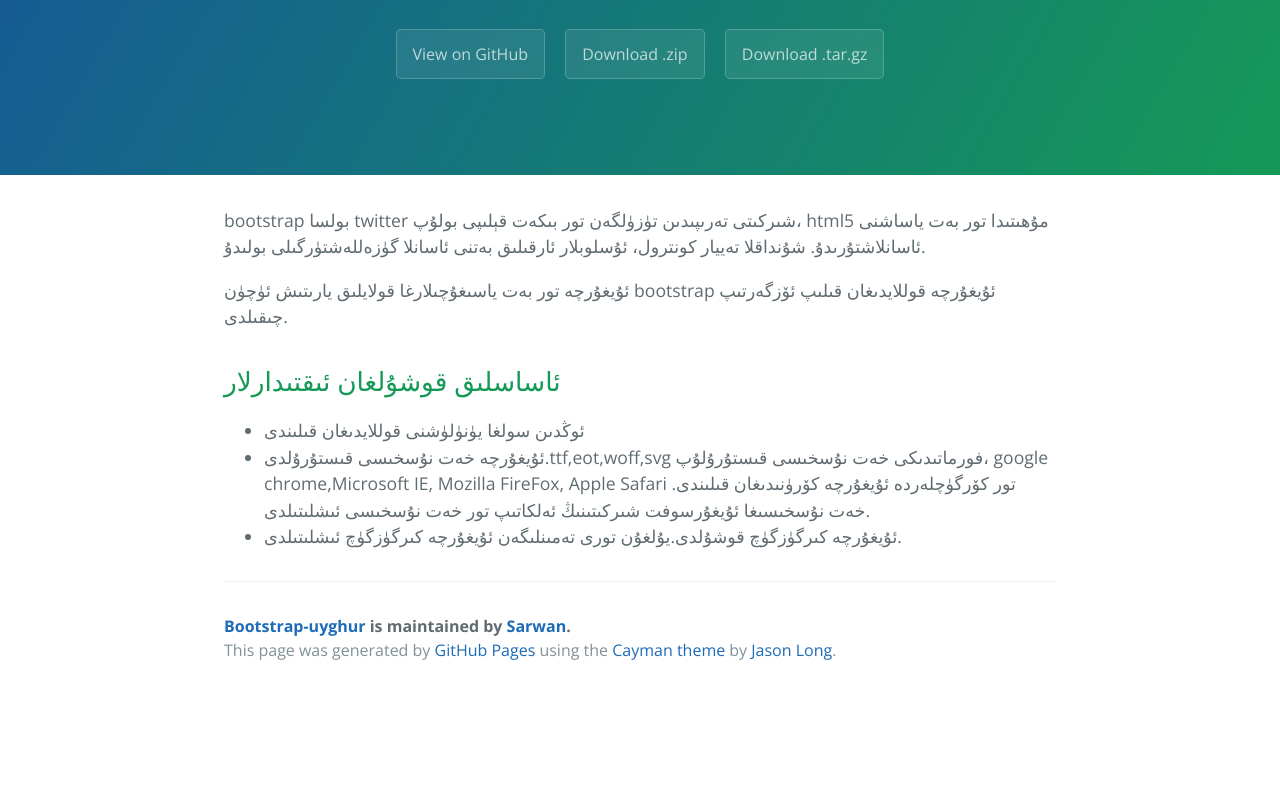
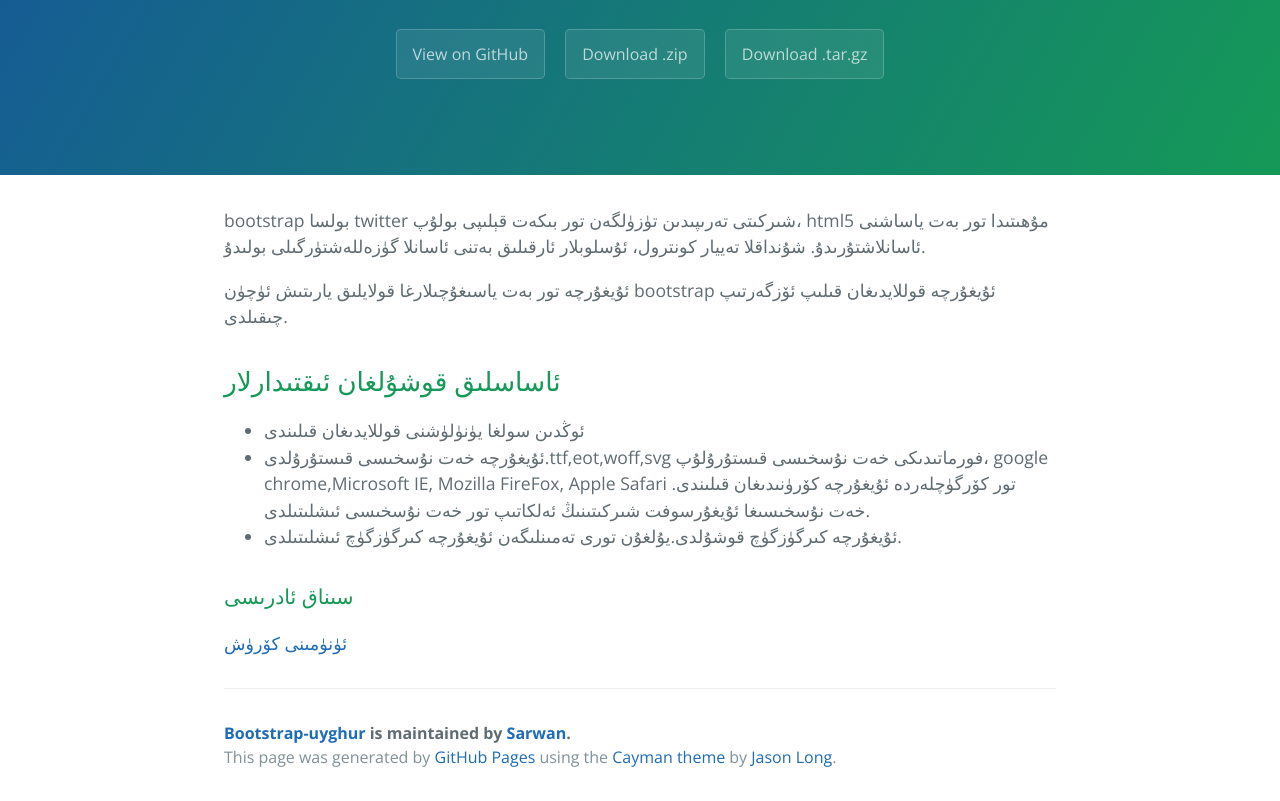
Before and after one commit to Sarwan/bootstrap-uyghur, a plain HTML site: page index.html in a window 1280 px wide. Shown: the part 208-1009 px from the top of the page. Before the commit the page ends 902 px from the top, so only its background shows below. Drawn offline with nearby package versions, Linux system fonts and the light colour scheme.

```diff
--- a/index.html
+++ b/index.html
@@ -32,6 +32,11 @@
 <li>ئۇيغۇرچە كىرگۈزگۈچ قوشۇلدى.يۇلغۇن تورى تەمىنلىگەن ئۇيغۇرچە كىرگۈزگۈچ ئىشلىتىلدى.</li>
 </ul>
 
+<h3>
+<a id="سىناق-ئادرىسى" class="anchor" href="#%D8%B3%D9%89%D9%86%D8%A7%D9%82-%D8%A6%D8%A7%D8%AF%D8%B1%D9%89%D8%B3%D9%89" aria-hidden="true"><span class="octicon octicon-link"></span></a>سىناق ئادرىسى</h3>
+
+<p><a href="http://lab.uyghurdev.net/bootstrapuyghur/bootstrap-uyghur-master/Test.html">ئۈنۈمىنى كۆرۈش</a></p>
+
       <footer class="site-footer">
         <span class="site-footer-owner"><a href="https://github.com/Sarwan/bootstrap-uyghur">Bootstrap-uyghur</a> is maintained by <a href="https://github.com/Sarwan">Sarwan</a>.</span>
 
--- a/params.json
+++ b/params.json
@@ -1 +1 @@
-{"name":"Bootstrap-uyghur","tagline":"twitter bootstap for uyghur language","body":"bootstrap بولسا twitter شىركىتى تەرىپىدىن تۈزۈلگەن تور بىكەت قېلىپى بولۇپ، html5 مۇھىتىدا تور بەت ياساشنى ئاسانلاشتۇرىدۇ. شۇنداقلا تەييار كونترول، ئۇسلوبلار ئارقىلىق بەتنى ئاسانلا گۈزەللەشتۈرگىلى بولىدۇ.\r\n\r\nئۇيغۇرچە تور بەت ياسىغۇچىلارغا قولايلىق يارىتىش ئۈچۈن bootstrap ئۇيغۇرچە قوللايدىغان قىلىپ ئۆزگەرتىپ چىقىلدى. \r\n## ئاساسلىق قوشۇلغان ئىقتىدارلار \r\n* ئوڭدىن سولغا يۈنۈلۈشنى قوللايدىغان قىلىندى\r\n* ئۇيغۇرچە خەت نۇسخىسى قىستۇرۇلدى.ttf,eot,woff,svg ڧورماتىدىكى خەت نۇسخىسى قىستۇرۇلۇپ، google chrome,Microsoft IE, Mozilla FireFox, Apple Safari تور كۆرگۈچلەردە ئۇيغۇرچە كۆرۈنىدىغان قىلىندى. خەت نۇسخىسىغا ئۇيغۇرسوڧت شىركىتىنىڭ ئەلكاتىپ تور خەت نۇسخىسى ئىشلىتىلدى.\r\n* ئۇيغۇرچە كىرگۈزگۈچ قوشۇلدى.يۇلغۇن تورى تەمىنلىگەن ئۇيغۇرچە كىرگۈزگۈچ ئىشلىتىلدى.\r\n","google":"","note":"Don't delete this file! It's used internally to help with page regeneration."}
+{"name":"Bootstrap-uyghur","tagline":"twitter bootstap for uyghur language","body":"bootstrap بولسا twitter شىركىتى تەرىپىدىن تۈزۈلگەن تور بىكەت قېلىپى بولۇپ، html5 مۇھىتىدا تور بەت ياساشنى ئاسانلاشتۇرىدۇ. شۇنداقلا تەييار كونترول، ئۇسلوبلار ئارقىلىق بەتنى ئاسانلا گۈزەللەشتۈرگىلى بولىدۇ.\r\n\r\nئۇيغۇرچە تور بەت ياسىغۇچىلارغا قولايلىق يارىتىش ئۈچۈن bootstrap ئۇيغۇرچە قوللايدىغان قىلىپ ئۆزگەرتىپ چىقىلدى. \r\n## ئاساسلىق قوشۇلغان ئىقتىدارلار \r\n* ئوڭدىن سولغا يۈنۈلۈشنى قوللايدىغان قىلىندى\r\n* ئۇيغۇرچە خەت نۇسخىسى قىستۇرۇلدى.ttf,eot,woff,svg ڧورماتىدىكى خەت نۇسخىسى قىستۇرۇلۇپ، google chrome,Microsoft IE, Mozilla FireFox, Apple Safari تور كۆرگۈچلەردە ئۇيغۇرچە كۆرۈنىدىغان قىلىندى. خەت نۇسخىسىغا ئۇيغۇرسوڧت شىركىتىنىڭ ئەلكاتىپ تور خەت نۇسخىسى ئىشلىتىلدى.\r\n* ئۇيغۇرچە كىرگۈزگۈچ قوشۇلدى.يۇلغۇن تورى تەمىنلىگەن ئۇيغۇرچە كىرگۈزگۈچ ئىشلىتىلدى.\r\n\r\n### سىناق ئادرىسى\r\n[ئۈنۈمىنى كۆرۈش](http://lab.uyghurdev.net/bootstrapuyghur/bootstrap-uyghur-master/Test.html)","google":"","note":"Don't delete this file! It's used internally to help with page regeneration."}
```
